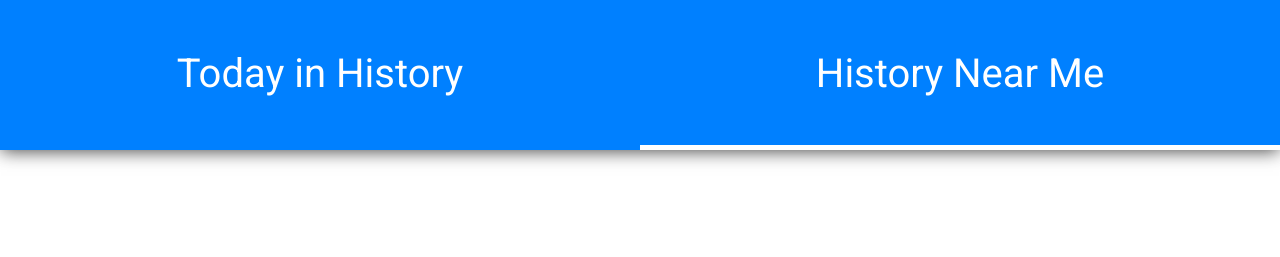
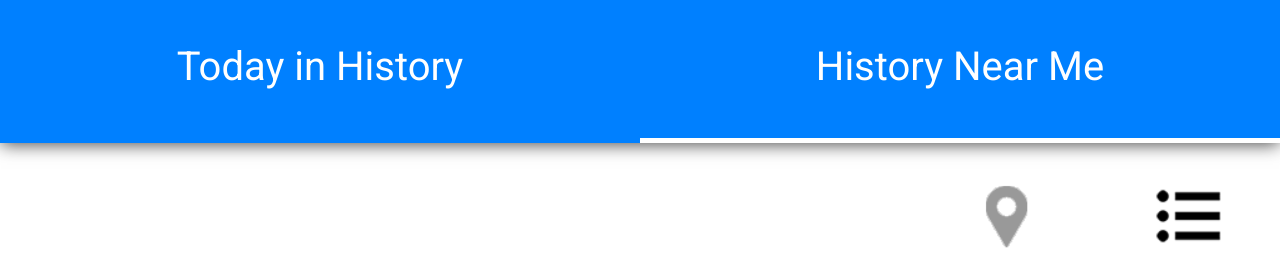
Before and after one commit to aniiyengar/hackhistory, a plain HTML site: page index.html in a window 1280 px wide. Both pictures are taken after a click on the element "History Near Me". Shown: the top 257 px of the page. Drawn offline with nearby package versions, Linux system fonts and the light colour scheme; grey boxes are pictures that could not be loaded.

Commit message:
asdfasdfa

```diff
--- a/main.css
+++ b/main.css
@@ -18,7 +18,7 @@
 	overflow: hidden;
 	position: fixed;
 	z-index: 100000;
-	top: 0;
+	top: -7px;
 	left: 0;
 }
 
@@ -93,7 +93,7 @@
 	background-size: cover;
 
 	position: relative;
-	top: -60px;
+	top: 90px;
 }
 
 #mapbutton {
@@ -106,12 +106,12 @@
 	background-size: cover;
 
 	position: relative;
-	top: -60px;
+	top: 90px;
 }
 
 #listview {
 	position: relative;
-	top: 50px;
+	top: 100px;
 }
 
 #mapview {
```
Also changed, not shown: mappy.html (+1 -1 lines).
